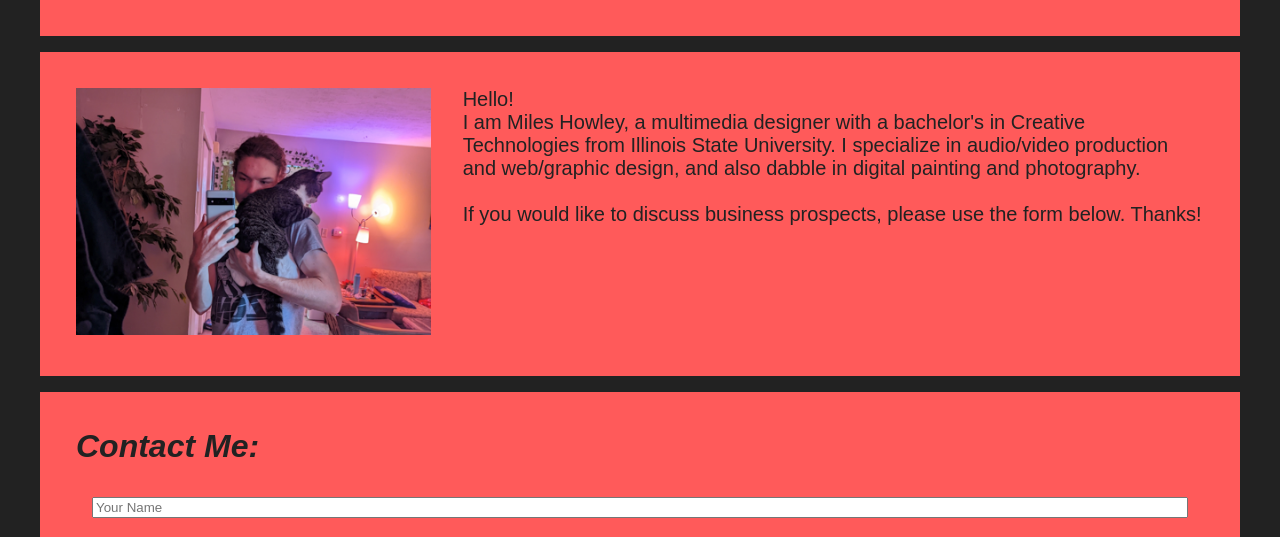
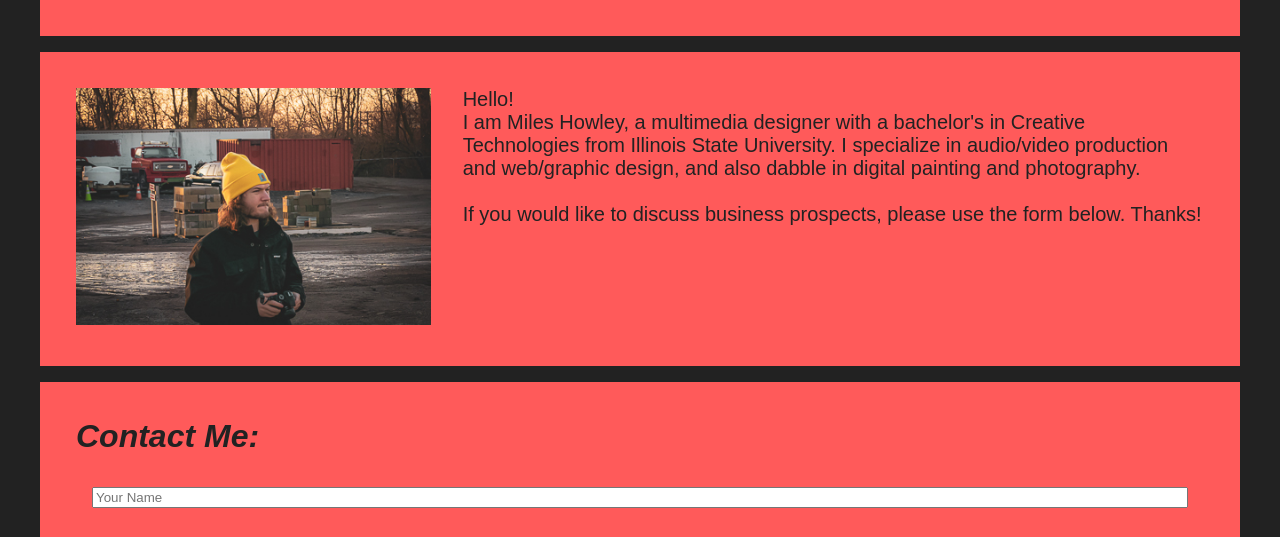
Before and after one commit to mhrazor1/myPortfolioSite, a plain HTML site: page about.html in a window 1280 px wide. Shown: the part 536-1073 px from the top of the page. Drawn offline with Linux system fonts and the light colour scheme; a web font is replaced by a local one.

Commit message:
new photo of me

```diff
--- a/about.html
+++ b/about.html
@@ -41,7 +41,7 @@
 					data-pswp-width="3072"
 					data-pswp-height="4080"
 					data-cropped="true">
-					<img id="portrait" src="/images/meThumb.png" alt="" style="width: 100%;">
+					<img id="portrait" src="/images/meThumb.jpg" alt="" style="width: 100%;">
 				</a>
 				</div>
 			<p class="sectionElement" style="grid-column: span 2;">Hello!<br> I am Miles Howley, a multimedia designer with a bachelor's in Creative Technologies from Illinois State University. I specialize in audio/video production and web/graphic design, and also dabble in digital painting and photography.<br><br>If you would like to discuss business prospects, please use the form below. Thanks!</p>
```
Also changed, not shown: images/meThumb.jpg (added), images/meThumb.png (deleted), 1 other file.
